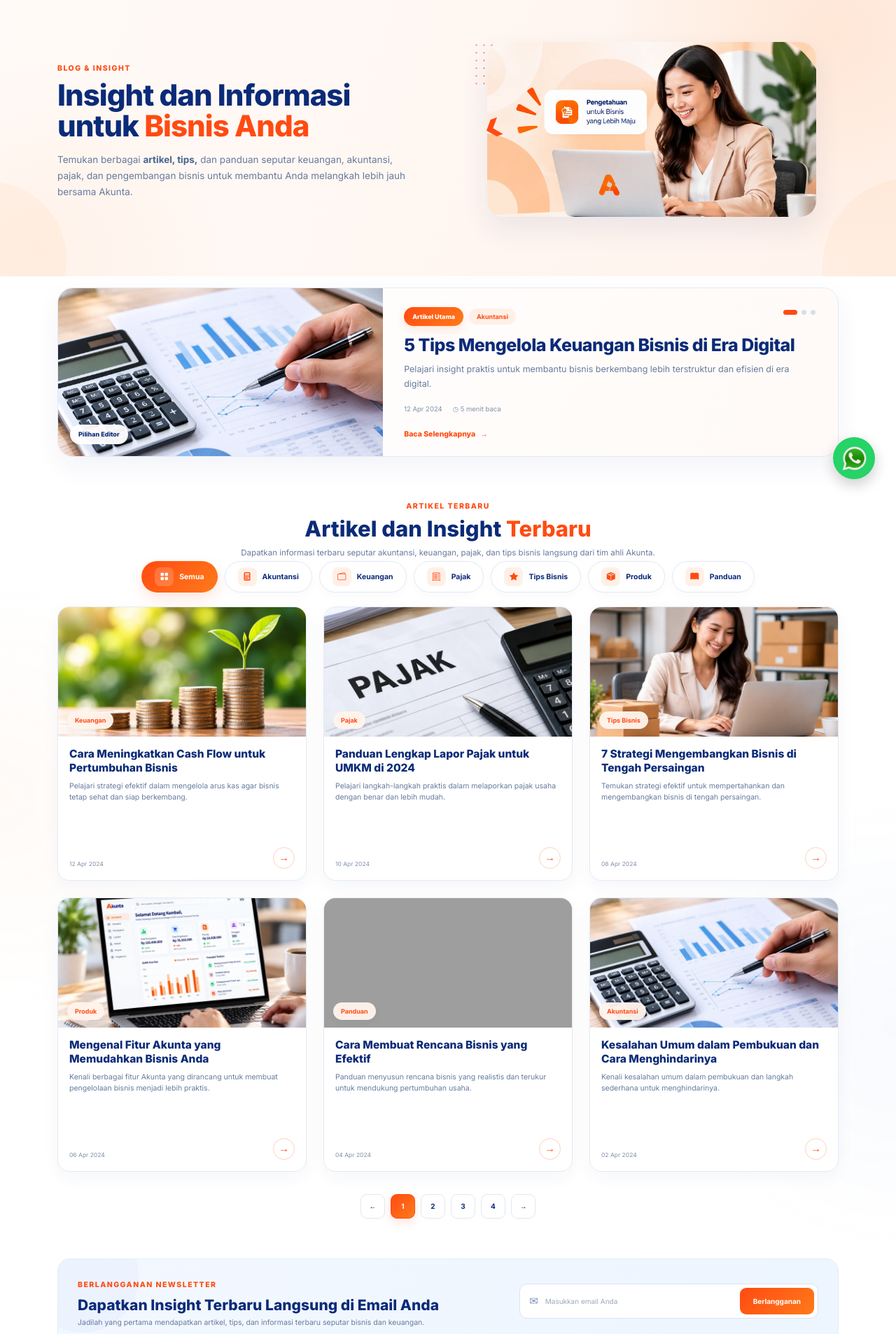
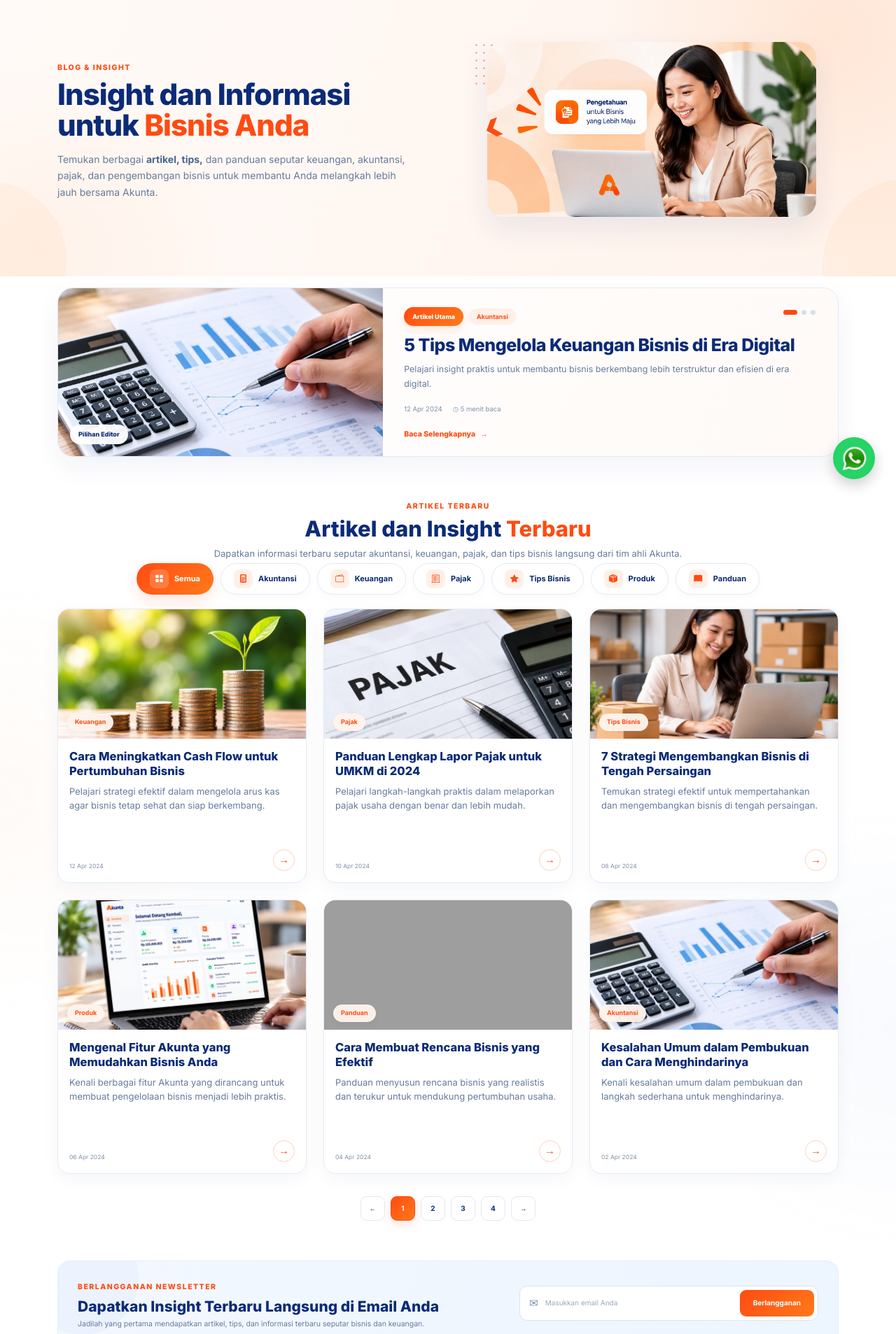
Before and after one commit to riaasrini17-debug/Website-Akunta, a Laravel app: page /blog in a window 1280 px wide. Shown: the part 85-1992 px from the top of the page at 70% size. Run offline with Laravel 12, Linux system fonts and the light colour scheme; grey boxes are pictures that could not be loaded.

Commit message:
style: improve blog page typography and article layout

```diff
--- a/public/css/blog.css
+++ b/public/css/blog.css
@@ -160,7 +160,7 @@
 
     color: var(--blog-muted);
 
-    font-size: 13.5px;
+    font-size: 14px;
     line-height: 1.7;
 }
 
@@ -488,7 +488,7 @@
 
     color: var(--blog-navy);
 
-    font-size: 10.5px;
+    font-size: 11px;
 
     font-weight: 700;
 
@@ -1122,7 +1122,7 @@
 
 .ak-blog-heading p {
     max-width:
-        600px;
+        900px;
 
     margin:
         0 auto;
@@ -1131,7 +1131,7 @@
         var(--blog-muted);
 
     font-size:
-        11.5px;
+        13px;
 
     line-height:
         1.6;
@@ -1296,7 +1296,7 @@
         var(--blog-navy);
 
     font-size:
-        15.5px;
+        16.5px;
 
     line-height:
         1.27;
@@ -1313,7 +1313,7 @@
         var(--blog-muted);
 
     font-size:
-        10.5px;
+        13px;
 
     line-height:
         1.55;
```
